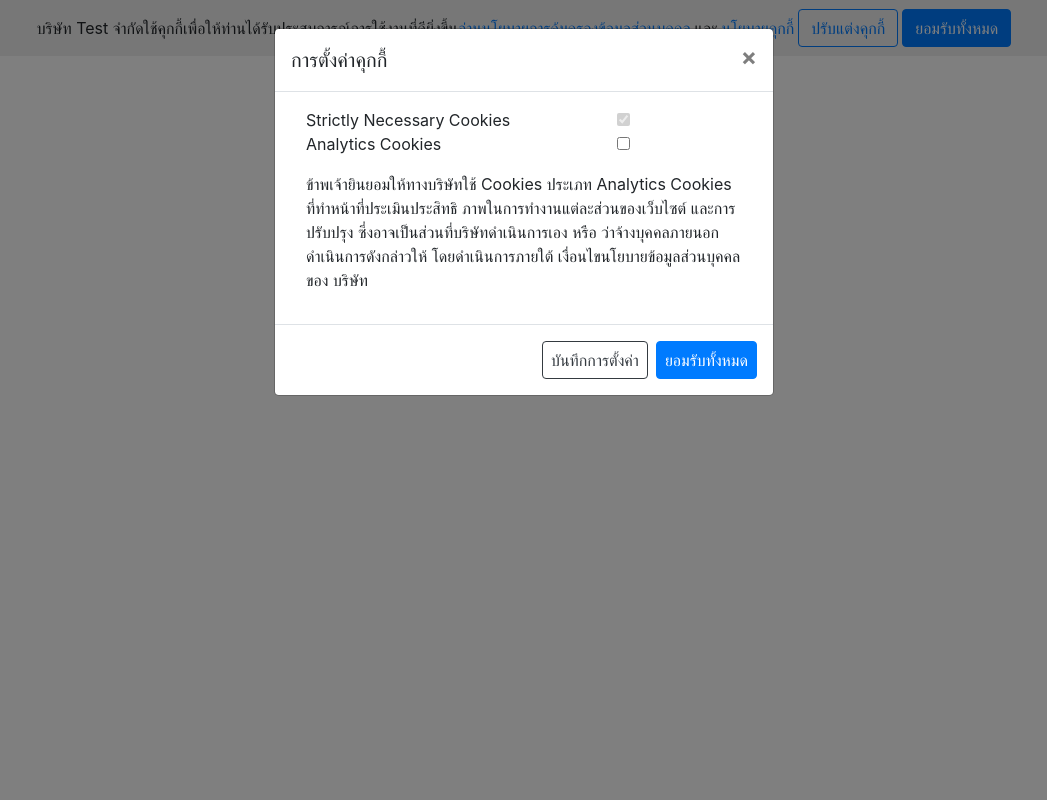
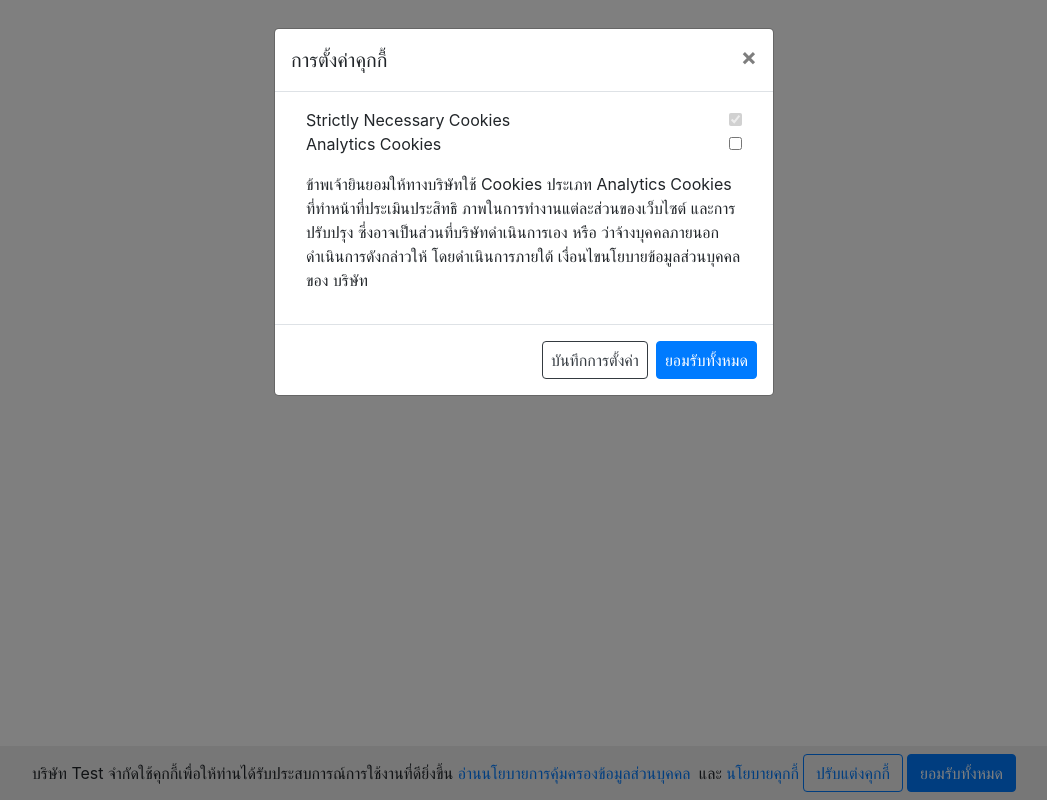
Before and after one commit to VorapratR/dom-js, a plain HTML site: page index.html in a window 1280 px wide. Both pictures are taken after a click on the button "ปรับแต่งคุกกี้". Shown: the whole page, without its empty margins (116-1163 px from the left). Drawn offline with nearby package versions, Linux system fonts and the light colour scheme.

Commit message:
[Fix] cookieBar layout title

```diff
--- a/index.html
+++ b/index.html
@@ -13,24 +13,26 @@
 </head>
 
 <body>
-    <div id="cookieBar" class=" d-flex flex-row justify-content-center align-items-center py-2">
-        <div class="my-2 d-flex flex-row  ">
-            <div id="message"></div>
+    <div id="cookieBar" class=" d-flex flex-row justify-content-center align-items-center py-2 fixed-bottom px-2">
+        <span id="messageInCookieBar">
             <a id="privacyPolicy" target="_blank"></a>
-            <div id="and" class="mx-1"></div>
-            <a id="cookiePolicy" target="_blank"></a>
-        </div>
+            <span id="and" class="ml-1">
+                <a id="cookiePolicy" target="_blank"></a>
+            </span>
+        </span>
         <button id="editCookie" type="button" class="btn btn-outline-primary mx-1" data-toggle="modal" data-target="#modalModifyCookie"></button>
         <button id="submitCookie" type="button" class="btn btn-primary " onclick="saveCookie()"></button>
     </div>
-    <button id="modifyModal" type="button" class="btn" data-toggle="modal" data-target="#modalModifyCookie">
-        <img src="/assets/images/cookies.png" width="50px" >
+
+
+    <button id="modifyModal" type="button" class="btn fixed-bottom mb-2 ml-1" data-toggle="modal" data-target="#modalModifyCookie">
+        <img src="/assets/images/cookies.png" width="30px" >
     </button>
-    <div class="modal fade" id="modalModifyCookie" data-backdrop="static" tabindex="-1" role="dialog" aria-labelledby="modalModifyCookieLabel" aria-hidden="true">
+    <div class="modal fade" id="modalModifyCookie" data-backdrop="static" tabindex="-1" role="dialog" aria-labelledby="modalModifyCookie" aria-hidden="true">
         <div class="modal-dialog" role="document">
             <div class="modal-content">
                 <div class="modal-header">
-                    <h5 class="modal-title" id="modalModifyCookieLabel"></h5>
+                    <h5 class="modal-title" id="modalModifyCookieTitle"></h5>
                     <button type="button" class="close" aria-label="Close" onclick="closeModal(this)">
                     <span aria-hidden="true">&times;</span>
                     </button>
@@ -41,7 +43,7 @@
                             <div class="col-8">
                                 Strictly Necessary Cookies
                             </div>
-                            <div class="col-4">
+                            <div class="col-4 text-right">
                                 <input type="checkbox" id="strictlyCheckbox">
                             </div>
                         </div>
@@ -49,7 +51,7 @@
                             <div class="col-8">
                                 Analytics Cookies
                             </div>
-                            <div class="col-4">
+                            <div class="col-4 text-right">
                                 <input type="checkbox" id="analyticsCheckbox">
                             </div>
                         </div>
@@ -135,15 +137,23 @@
         }
 
         function setDefaultInnerHTML() {
-            document.getElementById("message").innerHTML = "บริษัท Test จำกัดใช้คุกกี้เพื่อให้ท่านได้รับประสบการณ์การใช้งานที่ดียิ่งขึ้น ";
-            document.getElementById("privacyPolicy").innerHTML = "อ่านนโยบายการคุ้มครองข้อมูลส่วนบุคคล"
-
-            document.getElementById("and").innerHTML = "และ"
-            document.getElementById("cookiePolicy").innerHTML = "นโยบายคุกกี้"
-
+            document.getElementById("messageInCookieBar").innerHTML =
+                `
+            บริษัท Test จำกัดใช้คุกกี้เพื่อให้ท่านได้รับประสบการณ์การใช้งานที่ดียิ่งขึ้น
+            <a id="privacyPolicy" target="_blank"></a>
+            <span id="and" class="ml-1">
+                <a id="cookiePolicy" target="_blank"></a>
+            </span>
+            `;
+            document.getElementById("privacyPolicy").innerHTML =
+                `อ่านนโยบายการคุ้มครองข้อมูลส่วนบุคคล`
+            document.getElementById("and").innerHTML =
+                `และ  <a id="cookiePolicy" target="_blank"></a>`
+            document.getElementById("cookiePolicy").innerHTML =
+                "นโยบายคุกกี้"
             document.getElementById("editCookie").innerHTML = "ปรับแต่งคุกกี้"
             document.getElementById("submitCookie").innerHTML = "ยอมรับทั้งหมด"
-            document.getElementById("modalModifyCookieLabel").innerHTML = "การตั้งค่าคุกกี้"
+            document.getElementById("modalModifyCookieTitle").innerHTML = "การตั้งค่าคุกกี้"
             document.getElementById("modalBodyMessage").innerHTML = "ข้าพเจ้ายินยอมให้ทางบริษัทใช้ Cookies ประเภท Analytics Cookies ที่ทำหน้าที่ประเมินประสิทธิ ภาพในการทำงานแต่ละส่วนของเว็บไซต์ และการปรับปรุง ซึ่งอาจเป็นส่วนที่บริษัทดำเนินการเอง หรือ ว่าจ้างบุคคลภายนอกดำเนินการดังกล่าวให้ โดยดำเนินการภายใต้ เงื่อนไขนโยบายข้อมูลส่วนบุคคลของ บริษัท"
 
             document.getElementById("saveAccept").innerHTML = "บันทึกการตั้งค่า"
```
